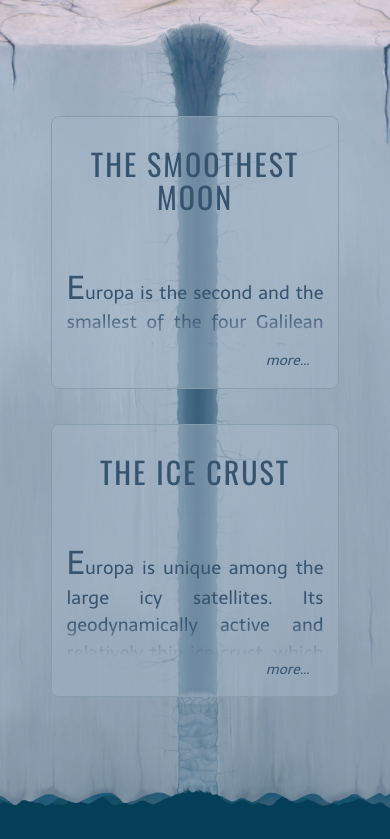
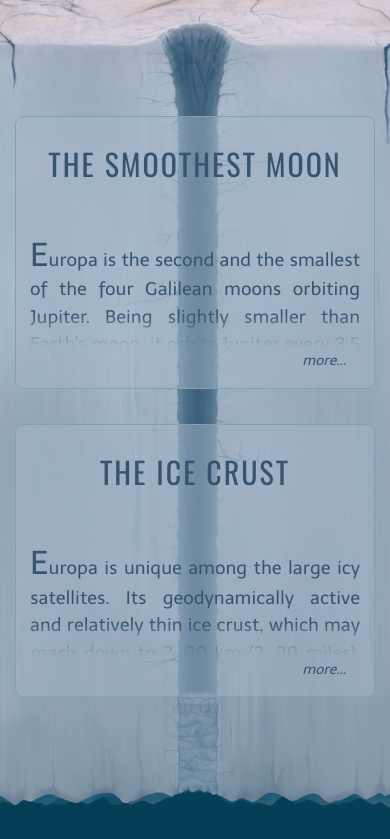
Before and after one commit to nomad-vagabond/edem-site, a website: page index.html in a window 390 px wide. Shown: the part 844-1683 px from the top of the page. Drawn offline with nearby package versions, Linux system fonts and the light colour scheme; some packages are replaced by stand-ins of ours; a script that the page names is missing.

```diff
--- a/css/main.css
+++ b/css/main.css
@@ -74,8 +74,8 @@
 
 .container-wide {
   width: 100%;
-  padding-left: 2em;
-  padding-right: 2em;
+/*  padding-left: 1em;
+  padding-right: 1em;*/
 }
 
 .img-container {
@@ -258,6 +258,11 @@
 
 /*   ==========   NAVBAR   ==========   */
 
+.nav {
+  padding-right: 2em;
+  padding-left: 1em;
+}
+
 .navbar-custom {
   margin-bottom: 0;
   border-bottom: 1px solid rgba(255, 255, 255, 0.3);
@@ -269,11 +274,11 @@
   color:  #808080;
   background-color: rgba(255, 255, 255, 0.2);
   font-size: 12px;
-
 }
 .navbar-custom .navbar-toggle:focus,
 .navbar-custom .navbar-toggle:active {
   outline: none;
+
 }
 .navbar-custom .navbar-brand {
   font-weight: 600;
@@ -830,7 +835,8 @@
 @media (max-width: 992px) {
 
   #about {
-    width: 89%;
+    width: 100%;
+    /*width: 89%;*/
   }
 
   .ice-block {
@@ -889,18 +895,36 @@
       height: 80vw;
   }
 
+/*  #about {
+    width: 100%;
+  }*/
+
+  .iceblock-container {
+    padding: 0;
+    margin: 0;
+  }
+
 }
 
 @media (max-width: 450px) {
   #ice-over1 {
       /*margin-top: 50px;*/
+      /*margin: 0;*/
       margin-top: 4vw;
+/*    padding-left: 0;
+    padding-right: 0;*/
   }
 
   #ice-over2 {
       /*margin-top: 50px;*/
       margin-top: 2vw;
   }
+
+
+/*  #ib1, #ib2 {
+    padding-left: 0;
+    padding-right: 0;
+  }*/
 
 }
 
--- a/index.html
+++ b/index.html
@@ -251,7 +251,7 @@
             <div class="row">
             <!-- mCustomScrollbar -->
             <!-- mCS_disabled -->
-                <div class="col-md-5">
+                <div class="col-md-5 iceblock-container">
                     <div class="ice-over" id="ice-over1">
                         <div id="ice-shadow1">
                             <div class="ice-block" id="ib1" data-mcs-theme="dark">
@@ -271,7 +271,7 @@
               </div>
 
             <div class="row top-offset-small">
-                <div class="col-md-5 col-md-offset-7 block2">
+                <div class="col-md-5 col-md-offset-7 block2 iceblock-container">
                     <div class="ice-over" id="ice-over2">
                         <div id="ice-shadow2">
                             <div class="ice-block" id="ib2" data-mcs-theme="dark">
```
